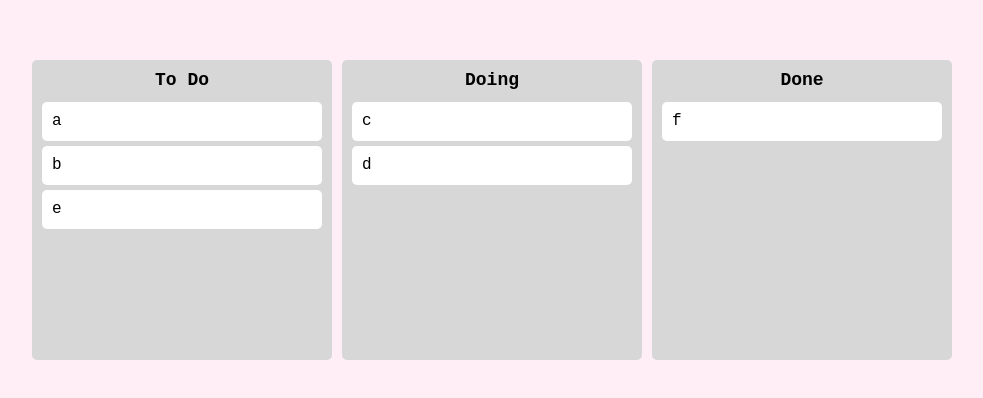
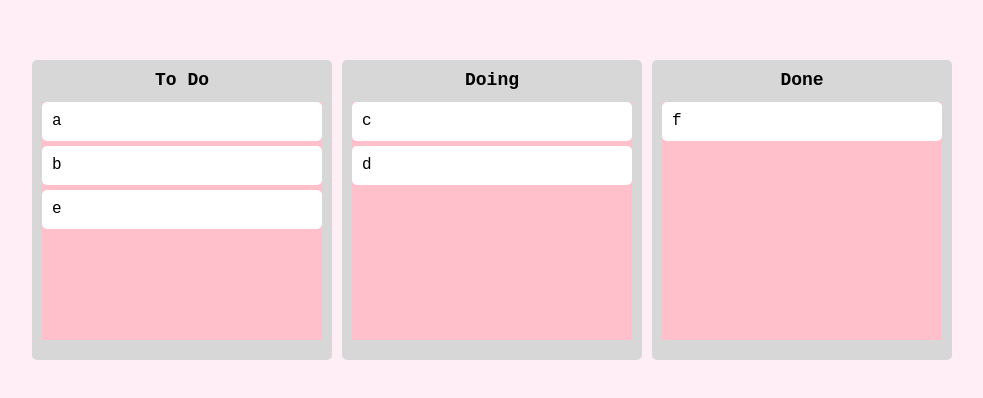
Before and after one commit to zooyaho/react-kanbanboard-app, a React (Create React App) app: page / in a window 1280 px wide. Shown: the part 190-588 px from the top of the page, without its empty margins (148-1131 px from the left). Built offline with nearby package versions, Linux system fonts and the light colour scheme.

Commit message:
드롭하는 영역을 Area를 생성해서 넓힘

```diff
--- a/src/App.tsx
+++ b/src/App.tsx
@@ -131,7 +131,6 @@ function App() {
         };
       });
     }
-
   }
 
   return (
--- a/src/components/Board.tsx
+++ b/src/components/Board.tsx
@@ -9,6 +9,8 @@ const Wrapper = styled.div`
   background-color: ${(props) => props.theme.boardColor};
   border-radius: 5px;
   min-height: 300px;
+  display: flex;
+  flex-direction: column;
 `;
 
 const Title = styled.h2`
@@ -16,6 +18,12 @@ const Title = styled.h2`
   font-weight: 600;
   margin-bottom: 10px;
   font-size: 18px;
+`;
+
+const Area = styled.div`
+  background-color: pink;
+  // Area만 grow를 지정해서 남은 여백을 모두 차지하게 함.
+  flex-grow: 1;
 `;
 
 interface IBoard {
@@ -29,13 +37,13 @@ const Board = ({toDos, boardId}:IBoard) => {
       <Title>{boardId}</Title>
       <Droppable droppableId={boardId}>
         {(magic) => (
-          <div ref={magic.innerRef} {...magic.droppableProps}>
+          <Area ref={magic.innerRef} {...magic.droppableProps}>
             {toDos.map((toDo, index) => (
               <DraggableCard key={toDo} index={index} toDo={toDo} />
             ))}
             {magic.placeholder}
             {/* placeholder : droppable이 끝날때 두는 무언가를 가리킴 -> 사이즈가 이상하게 변하는 것을 방지함. */}
-          </div>
+          </Area>
         )}
       </Droppable>
     </Wrapper>
```
